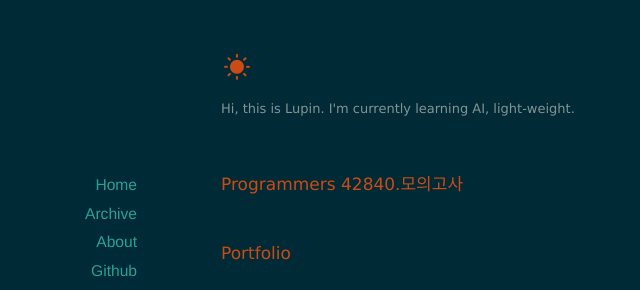
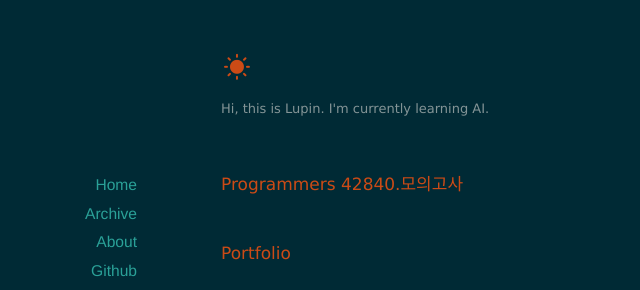
Before and after one commit to devLupin/devLupin.github.io, a Jekyll site: the page built from archives/index.html, in a window 1280 px wide. Shown: the top 290 px of the page, without its empty margins (169-809 px from the left). Built offline with Jekyll 4.4.1, drawn with Linux system fonts in a browser that asks for light colours; nearby versions of some CDN libraries.

```diff
--- a/_config.yml
+++ b/_config.yml
@@ -22,10 +22,9 @@ title: Lupin's development BLOG
 email: lupin.devv@gmail.com
 description: >- # this means to ignore newlines until "baseurl:"
   Hi, this is Lupin.
-  I'm currently learning AI, light-weight.
+  I'm currently learning AI.
 baseurl: "" # the subpath of your site, e.g. /blog
-url: "https://devlupin.github.io" # the base hostname & protocol for your site, e.g. http://example.com
-twitter_username: lupin_dev
+url: "https://devLupin.github.io" # the base hostname & protocol for your site, e.g. http://example.com
 github_username:  devLupin
 
 # Build settings
```
